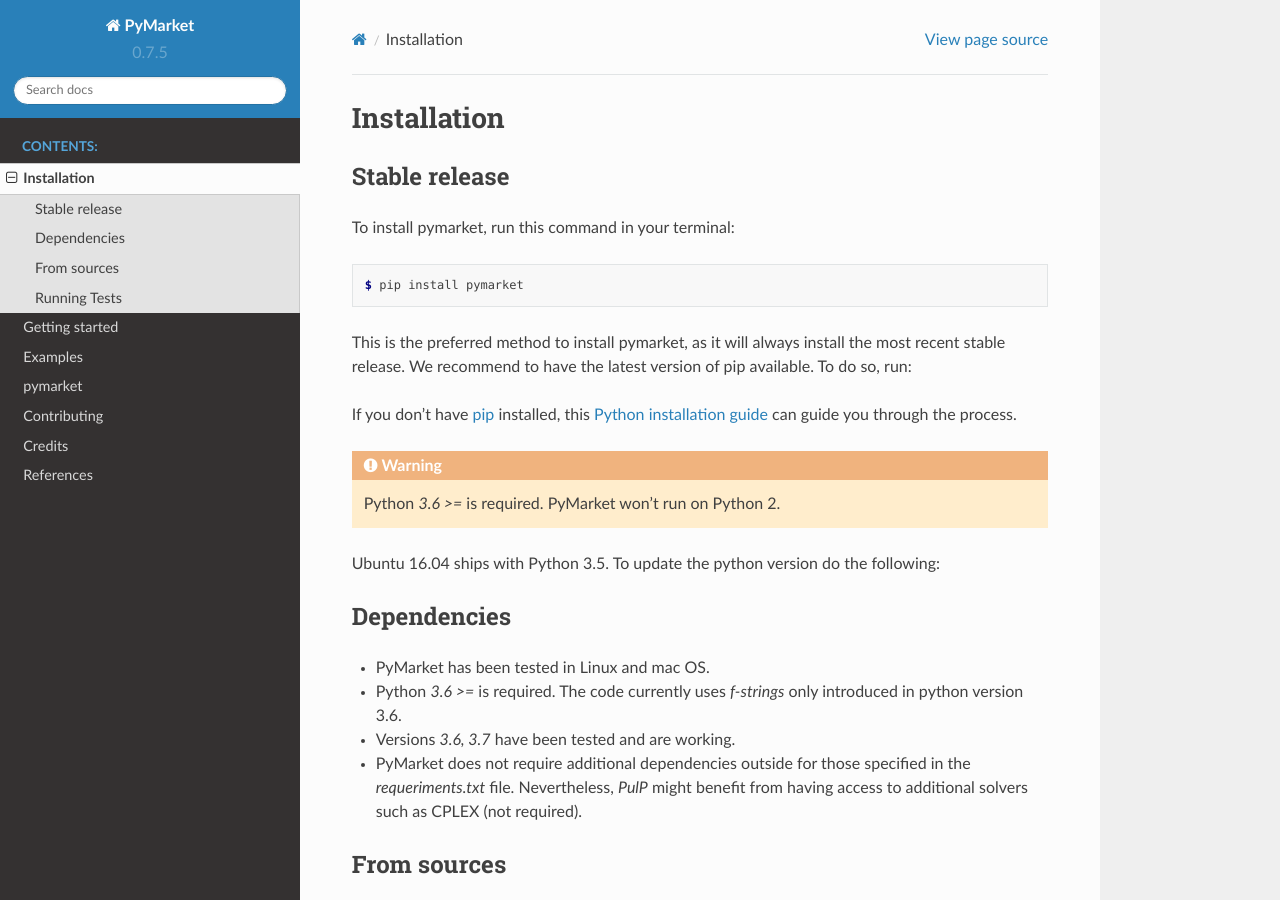
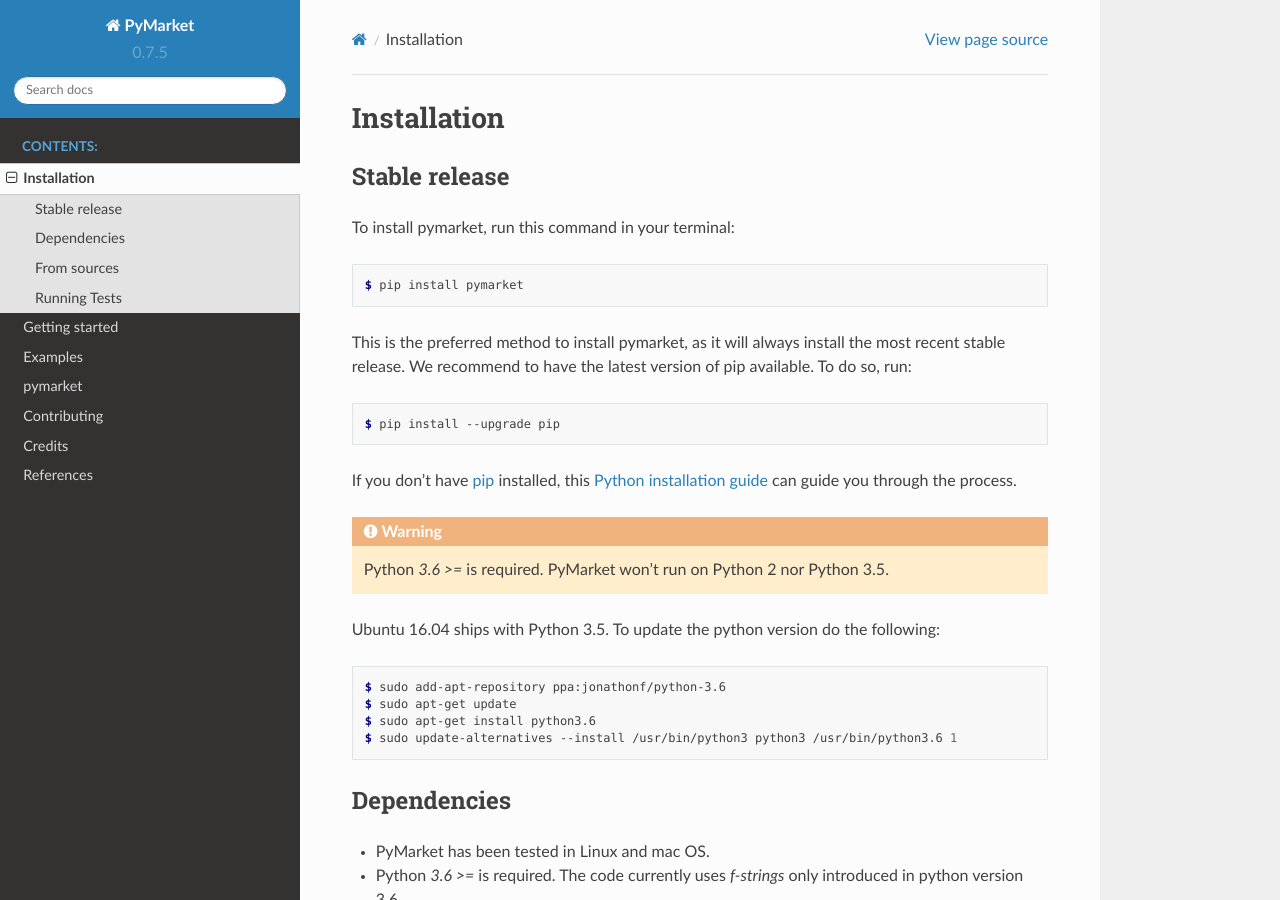
Before and after one commit to kiedanski/pymarket, a Sphinx documentation site: the page built from docs/installation.rst, in a window 1280 px wide and 900 px high. Built offline with Sphinx 7.4.7 and the Read the Docs theme 2.0.0, drawn with Linux system fonts in a browser that asks for light colours; the version number is read from the project's files by our own code.

Commit message:
fixing docs

```diff
--- a/docs/installation.rst
+++ b/docs/installation.rst
@@ -18,6 +18,7 @@
 We recommend to have the latest version of pip available. To do so, run:
 
 .. code-block:: console
+
    $ pip install --upgrade pip
 
 If you don't have `pip`_ installed, this `Python installation guide`_ can guide
@@ -27,11 +28,12 @@
 .. _Python installation guide: http://docs.python-guide.org/en/latest/starting/installation/
 
 .. warning::
-    Python `3.6 >=` is required. PyMarket won't run on Python 2.
+    Python `3.6 >=` is required. PyMarket won't run on Python 2 nor Python 3.5.
 
 Ubuntu 16.04 ships with Python 3.5. To update the python version do the following:
 
 .. code-block:: console
+
         $ sudo add-apt-repository ppa:jonathonf/python-3.6
         $ sudo apt-get update
         $ sudo apt-get install python3.6
```
